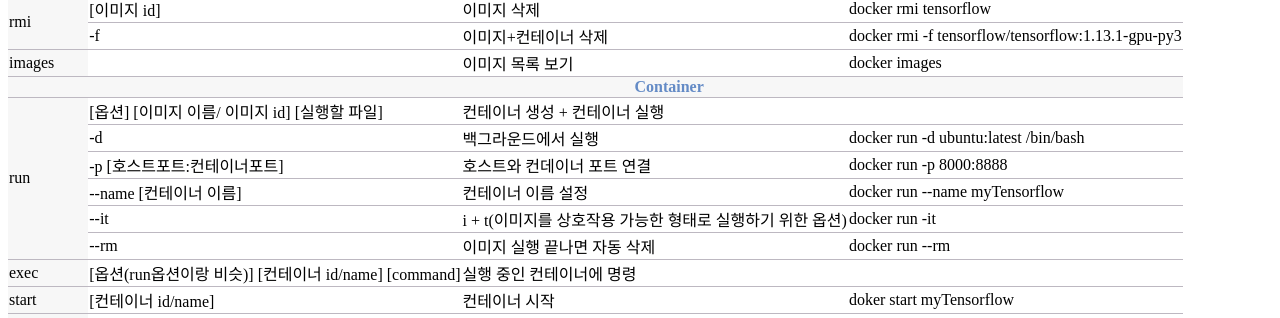
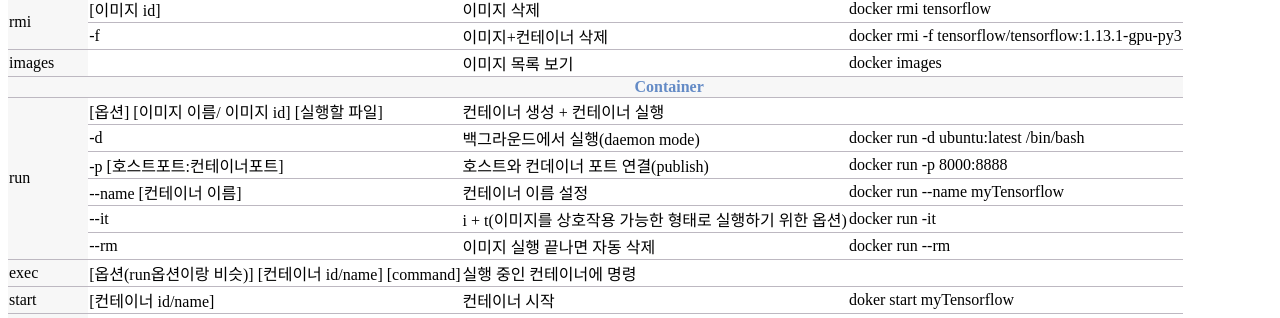
Before and after one commit to finddme/finddme.github.io, a Jekyll site: the page built from _posts/2022-01-13-Docker.md, in a window 1280 px wide. Shown: the part 212-530 px from the top of the page. Built offline with Jekyll 4.4.1, drawn with Linux system fonts in a browser that asks for light colours.

Commit message:
Update 2022-01-13-Docker.md

```diff
--- a/_posts/2022-01-13-Docker.md
+++ b/_posts/2022-01-13-Docker.md
@@ -53,8 +53,8 @@ tag: Docker
        <tr><td class="line3" rowspan="1">images</td><td class="line"> </td><td class="line">이미지 목록 보기</td><td class="line">docker images</td></tr>
        <tr><td class="line3"> </td><td class="line3"> </td><td class="line3">&nbsp;&nbsp;&nbsp;&nbsp;&nbsp;&nbsp;&nbsp;&nbsp;&nbsp;&nbsp;&nbsp;&nbsp;&nbsp;&nbsp;&nbsp;&nbsp;&nbsp;&nbsp;&nbsp;&nbsp;&nbsp;&nbsp;&nbsp;&nbsp;&nbsp;&nbsp;&nbsp;&nbsp;&nbsp;&nbsp;&nbsp;&nbsp;&nbsp;&nbsp;&nbsp;&nbsp;&nbsp;&nbsp;&nbsp;&nbsp;&nbsp;&nbsp;&nbsp;<span style="color:#648BC6; font-weight: bold;">Container</span></td><td class="line3"> </td></tr>
        <tr><td class="line3" rowspan="6">run</td><td class="line">[옵션] [이미지 이름/ 이미지 id] [실행할 파일]</td><td class="line">컨테이너 생성 + 컨테이너 실행</td><td class="line"> </td></tr>
-       <tr><td class="line">-d</td><td class="line">백그라운드에서 실행</td><td class="line">docker run -d ubuntu:latest /bin/bash</td></tr>
-       <tr><td class="line">-p [호스트포트:컨테이너포트]</td><td class="line">호스트와 컨데이너 포트 연결</td><td class="line">docker run -p 8000:8888</td></tr>
+       <tr><td class="line">-d</td><td class="line">백그라운드에서 실행(daemon mode)</td><td class="line">docker run -d ubuntu:latest /bin/bash</td></tr>
+       <tr><td class="line">-p [호스트포트:컨테이너포트]</td><td class="line">호스트와 컨데이너 포트 연결(publish)</td><td class="line">docker run -p 8000:8888</td></tr>
        <tr><td class="line">--name [컨테이너 이름]</td><td class="line">컨테이너 이름 설정</td><td class="line">docker run --name myTensorflow</td></tr>
        <tr><td class="line">--it</td><td class="line">i + t(이미지를 상호작용 가능한 형태로 실행하기 위한 옵션)</td><td class="line">docker run -it </td></tr>
        <tr><td class="line">--rm</td><td class="line">이미지 실행 끝나면 자동 삭제</td><td class="line">docker run --rm</td></tr>
```
